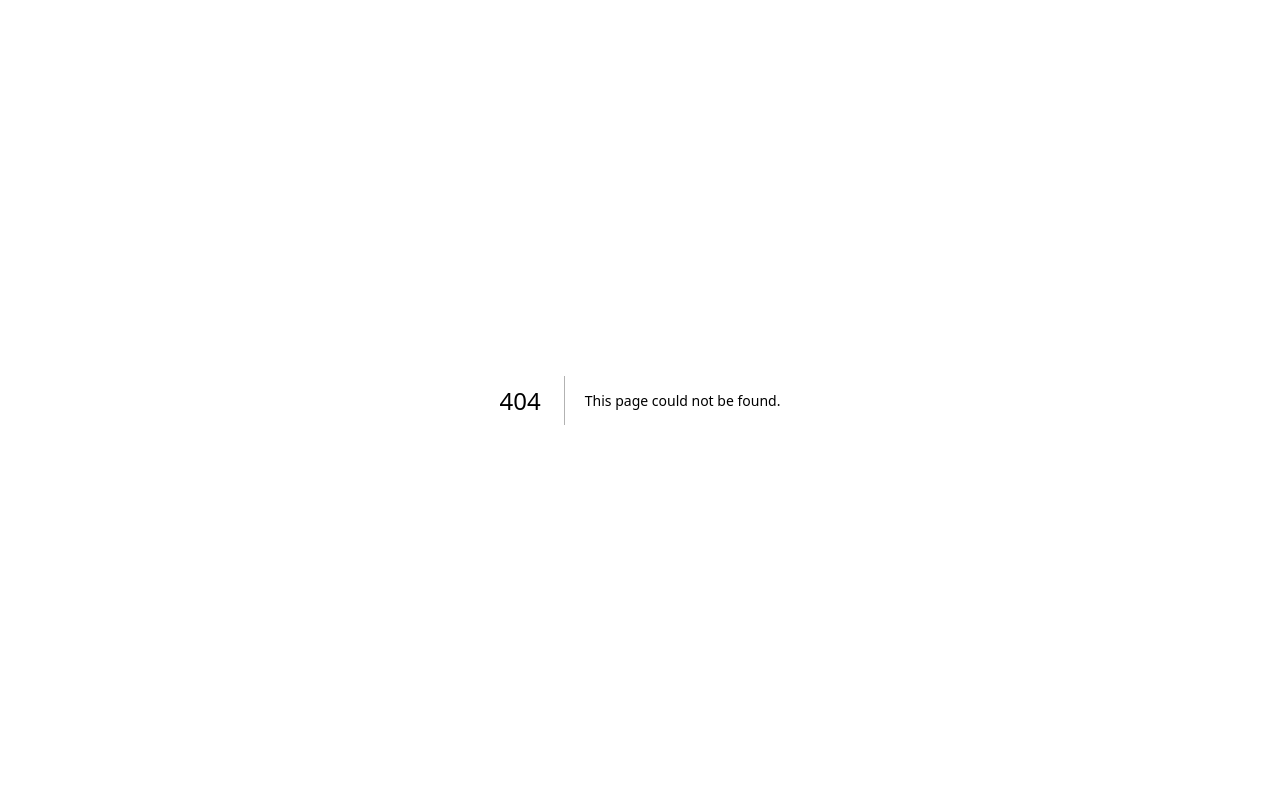
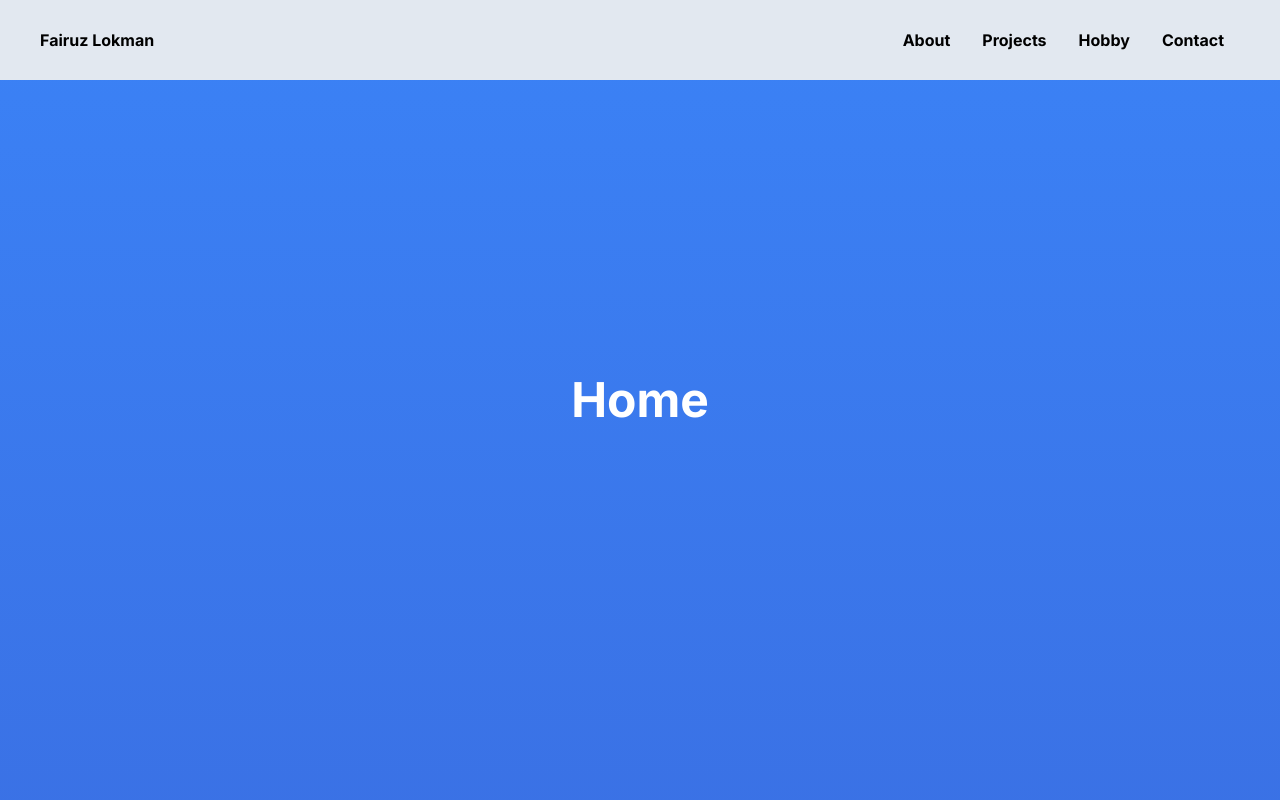
Before and after one commit to fairuzlokman/portfolio, a Next.js app: page /page-2 in a window 1280 px wide. Before the commit this address had no page. Shown: the top 800 px of the page. Built offline with nearby package versions, Linux system fonts and the light colour scheme.

Commit message:
updateing

```diff
--- a/package.json
+++ b/package.json
@@ -9,6 +9,7 @@
     "lint": "next lint"
   },
   "dependencies": {
+    "axios": "^1.3.5",
     "eslint": "8.37.0",
     "eslint-config-next": "13.2.4",
     "next": "13.2.4",
--- /dev/null
+++ b/src/lib/axios.js
@@ -0,0 +1,17 @@
+import axios from 'axios'
+
+const API_BASE_URL = 'https://dark-sky.p.rapidapi.com';
+
+const request = axios.create({
+  baseURL: API_BASE_URL,
+  headers: {
+    'X-RapidAPI-Key': 'd0450790damshd1562d68ae4cf60p159a4cjsn48c5d2990f72',
+    'X-RapidAPI-Host': 'dark-sky.p.rapidapi.com'
+  }
+});
+
+export function getData(response) {
+  return response.data;
+}
+
+export default request;
--- /dev/null
+++ b/src/pages/page-2/index.js
@@ -0,0 +1,48 @@
+import { useEffect, useState } from "react"
+
+const pages = [
+    { page: "home" },
+    { page: "about" },
+    { page: "projects" },
+    { page: "hobby" },
+    { page: "contact" },
+]
+
+const Page2 = () => {
+    const [domLoaded, setDomLoaded] = useState(false)
+
+    useEffect(() => {
+        setDomLoaded(true)
+    }, [])
+
+    return (
+        <>
+            {domLoaded && (
+                <div className="relative bg-gradient-to-b from-blue-500 to-indigo-800">
+                    <header className="fixed w-full bg-slate-200 flex justify-between items-center px-10 py-5 font-bold">
+                        <a href="#home">Fairuz Lokman</a>
+                        <div className="flex">
+                            <a className="px-4 py-2 hover:bg-white/10 rounded-full" href="#about">About</a>
+                            <a className="px-4 py-2 hover:bg-white/10 rounded-full" href="#projects">Projects</a>
+                            <a className="px-4 py-2 hover:bg-white/10 rounded-full" href="#hobby">Hobby</a>
+                            <a className="px-4 py-2 hover:bg-white/10 rounded-full" href="#contact">Contact</a>
+                        </div>
+                    </header>
+                    <body>
+                        {pages.map((e, i) => (
+                            <section
+                                key={i}
+                                id={e.page}
+                                className="h-screen flex justify-center items-center text-5xl text-white font-bold"
+                            >
+                                {e.page.charAt(0).toUpperCase() + e.page.slice(1)}
+                            </section>
+                        ))}
+                    </body>
+                </div>
+            )}
+        </>
+    )
+}
+
+export default Page2
--- /dev/null
+++ b/src/pages/page-3/index.js
@@ -0,0 +1,75 @@
+import Image from 'next/image';
+import { useState, useEffect } from 'react';
+
+const Page3 = () => {
+  const [activeIndex, setActiveIndex] = useState(46);
+  const [isHover, setIsHover] = useState(false)
+
+  useEffect(() => {
+    const handleKeyDown = (event) => {
+        switch (event.key) {
+            case 'ArrowLeft':
+                setActiveIndex((prevIndex) => (prevIndex > 0 ? prevIndex - 1 : prevIndex));
+                break;
+            case 'ArrowUp':
+                setActiveIndex((prevIndex) => (prevIndex > 0 ? prevIndex - 20 : prevIndex));
+                break;
+            case 'ArrowRight':
+                setActiveIndex((prevIndex) => (prevIndex < 199 ? prevIndex + 1 : prevIndex));
+                break;
+            case 'ArrowDown':
+                setActiveIndex((prevIndex) => (prevIndex < 199 ? prevIndex + 20 : prevIndex));
+                break;
+            default:
+                break;
+        }
+    };
+
+    document.addEventListener('keydown', handleKeyDown);
+
+    return () => {
+      document.removeEventListener('keydown', handleKeyDown);
+    };
+  }, []);
+
+  return (
+    <div className="relative">
+        <div className="h-screen flex flex-wrap overflow-hidden bg-black">
+        {Array.from({ length: 200 }, (_, i) => (
+            <div
+                key={i}
+                className={`w-[5%] aspect-square bg-white outline text-6xl font-bold flex justify-center items-center ${
+                    i === activeIndex ? 'bg-red-400 animate-bounce' : ''
+                } transition-all`}
+            >
+                {
+                    i === 46 ? <p>F</p> :
+                    i === 47 ? <p>A</p> :
+                    i === 48 ? <p>I</p> :
+                    i === 49 ? <p>R</p> :
+                    i === 50 ? <p>U</p> :
+                    i === 51 ? <p>Z</p> :
+                    null
+                }
+            </div>
+        ))}
+        </div>
+        <div className="absolute top-20 right-56">
+            <Image
+                onMouseEnter={() => setIsHover(true)}
+                onMouseLeave={() => setIsHover(false)}
+                src="/assets/me.png"
+                width={800}
+                height={800}
+                alt="me"
+                className="hover:-rotate-[30deg] transition-all duration-500 object-cover w-[300px] border-4 border-black aspect-square rounded-full"
+            />
+            <div className={`${isHover ? "block" : "hidden"} bg-white absolute top-1/3 right-3/4 outline rounded-3xl rounded-tr-none`}>
+                <p className="w-fit whitespace-nowrap p-5 text-lg font-semibold">Biasa maksudnya?</p>
+            </div>
+        </div>
+    </div>
+  );
+};
+
+export default Page3;
--- /dev/null
+++ b/src/services/api/weather/index.js
@@ -0,0 +1,5 @@
+import axios, { getData } from '../../../lib/axios'
+
+export const getWeather = (latitude, longitude) => {
+    return axios.get(`/${latitude},${longitude}`).then(getData)
+}
--- a/src/styles/globals.css
+++ b/src/styles/globals.css
@@ -1,4 +1,8 @@
 @tailwind base;
+html {
+    scroll-behavior: smooth;
+}
+
 @tailwind components;
 @tailwind utilities;
 @layer utilities {
```
Also changed, not shown: src/pages/index.js (+17 -1 lines), public/assets/me.png (added), 1 other file (tests, documents, lock files or other folders).
